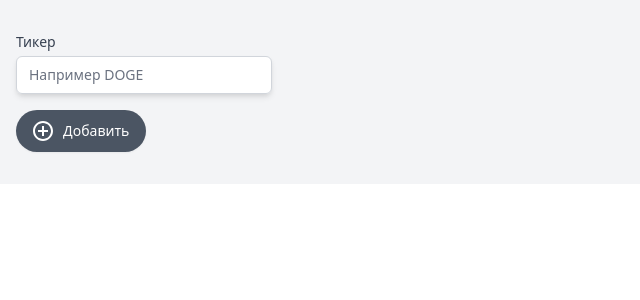
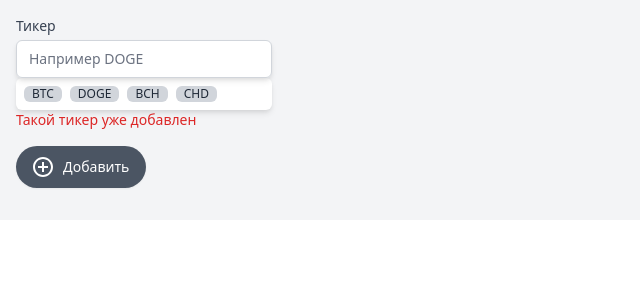
Before and after one commit to pkv1979/cryptonomicon, a Vue app: page / in a window 1280 px wide. Shown: the top 300 px of the page, without its empty margins (0-640 px from the left). Built offline with nearby package versions, Linux system fonts and the light colour scheme.

Commit message:
add local storage

```diff
--- a/src/App.vue
+++ b/src/App.vue
@@ -1,7 +1,31 @@
 <template>
   <div class="container mx-auto flex flex-col items-center bg-gray-100 p-4">
+    <div
+      v-if="coins.length === 0"
+      class="fixed w-100 h-100 opacity-80 bg-purple-800 inset-0 z-50 flex items-center justify-center"
+    >
+      <svg
+        class="animate-spit -ml-1 mr-3 h-12 w-12 text-white"
+        xmlns="http://www.w3.org/2000/svg"
+        fill="none"
+        viewBox="0 0 24 24"
+      >
+        <circle
+          class="opacity-25"
+          cx="12"
+          cy="12"
+          r="10"
+          stroke="currentColor"
+          stroke-width="4"
+        ></circle>
+        <path
+          class="opacity-25"
+          fill="currentColor"
+          d="M4 12a8 8 0 018-8V0C5.373 0 0 5.373 0 12h4zm2 5.291A7.962 7.962 0 014 12H0c0 3.042 1.135 5.824 3 7.938l3-2.647z"
+        ></path>
+      </svg>
+    </div>
     <div class="container">
-      <div class="w-full my-4"></div>
       <section>
         <div class="flex">
           <div class="max-w-xs">
@@ -19,6 +43,29 @@
                 placeholder="Например DOGE"
               />
             </div>
+            <div class="flex bg-white shadow-md p-1 rounded-md flex-wrap">
+              <span
+                class="inline-flex items-center px-2 m-1 rounded-md text-xs font-medium bg-gray-300 text-gray-800 cursor-pointer"
+              >
+                BTC
+              </span>
+              <span
+                class="inline-flex items-center px-2 m-1 rounded-md text-xs font-medium bg-gray-300 text-gray-800 cursor-pointer"
+              >
+                DOGE
+              </span>
+              <span
+                class="inline-flex items-center px-2 m-1 rounded-md text-xs font-medium bg-gray-300 text-gray-800 cursor-pointer"
+              >
+                BCH
+              </span>
+              <span
+                class="inline-flex items-center px-2 m-1 rounded-md text-xs font-medium bg-gray-300 text-gray-800 cursor-pointer"
+              >
+                CHD
+              </span>
+            </div>
+            <div class="text-sm text-red-600">Такой тикер уже добавлен</div>
           </div>
         </div>
         <button
@@ -134,32 +181,56 @@ export default {
   name: "App",
   data() {
     return {
+      coins: {},
       ticker: "",
       tickers: [],
       selectedTicker: null,
       graphicTicker: []
     };
   },
+  created() {
+    const tickersData = localStorage.getItem("cryptonomicon-list");
+    if (tickersData) {
+      this.tickers = JSON.parse(tickersData);
+      this.tickers.forEach(ticker => {
+        this.subscribeToUpdates(ticker.name);
+      });
+    }
+
+    // const data = await fetch(
+    //   "https://min-api.cryptocompare.com/data/all/coinlist?summary=true"
+    // );
+    // this.coins = await data.json();
+  },
+
   methods: {
+    subscribeToUpdates(tickerName) {
+      setInterval(async () => {
+        const f = await fetch(
+          `https://min-api.cryptocompare.com/data/price?&fsym=${tickerName}&tsyms=USD&api_key=cef8e2180e7f806d282e7f53890345c81441b8283b4d240232b29a63bab21964`
+        );
+        const data = await f.json();
+        this.tickers.find(t => t.name == tickerName).price =
+          data.USD > 1 ? data.USD.toFixed(2) : data.USD.toPrecision(2);
+        // newItem.price = data.USD;
+
+        if (this.selectedTicker?.name === tickerName) {
+          this.graphicTicker.push(data.USD);
+        }
+      }, 5000);
+    },
+
     addTicker() {
       const newItem = {
         name: this.ticker,
         price: "-"
       };
       this.tickers.push(newItem);
-      setInterval(async () => {
-        const f = await fetch(
-          `https://min-api.cryptocompare.com/data/price?&fsym=${newItem.name}&tsyms=USD&api_key=cef8e2180e7f806d282e7f53890345c81441b8283b4d240232b29a63bab21964`
-        );
-        const data = await f.json();
-        this.tickers.find(t => t.name == newItem.name).price =
-          data.USD > 1 ? data.USD.toFixed(2) : data.USD.toPrecision(2);
-        // newItem.price = data.USD;
 
-        if (this.selectedTicker?.name === newItem.name) {
-          this.graphicTicker.push(data.USD);
-        }
-      }, 5000);
+      // Добавление тикера в localStorage
+      localStorage.setItem("cryptonomicon-list", JSON.stringify(this.tickers));
+
+      this.subscribeToUpdates(newItem.name);
       this.ticker = "";
     },
 
```
